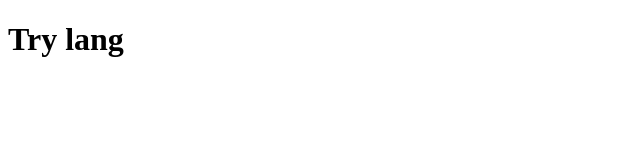
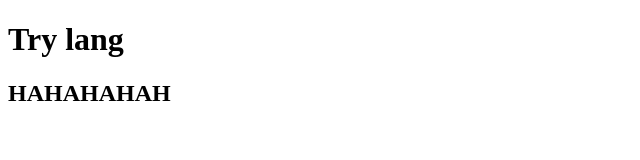
Before and after one commit to JulianErnest/Trainee-Projects, a plain HTML site: page jomar.html in a window 1280 px wide. Shown: the whole page, without its empty margins (0-640 px from the left). Drawn offline with Linux system fonts and the light colour scheme.

Commit message:
suway again

```diff
--- a/jomar.html
+++ b/jomar.html
@@ -8,5 +8,6 @@
 </head>
 <body>
     <h1>Try lang</h1>
+    <h2>HAHAHAHAH</h2>
 </body>
 </html>
```
